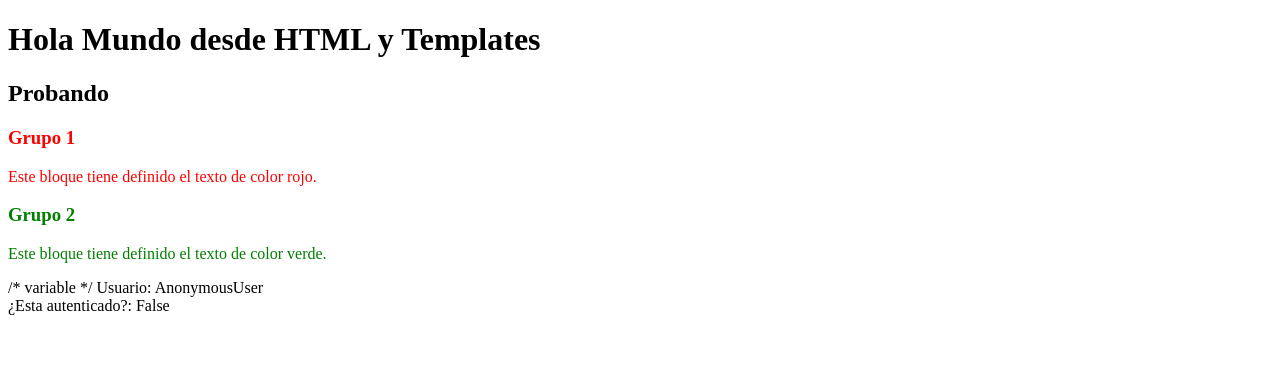
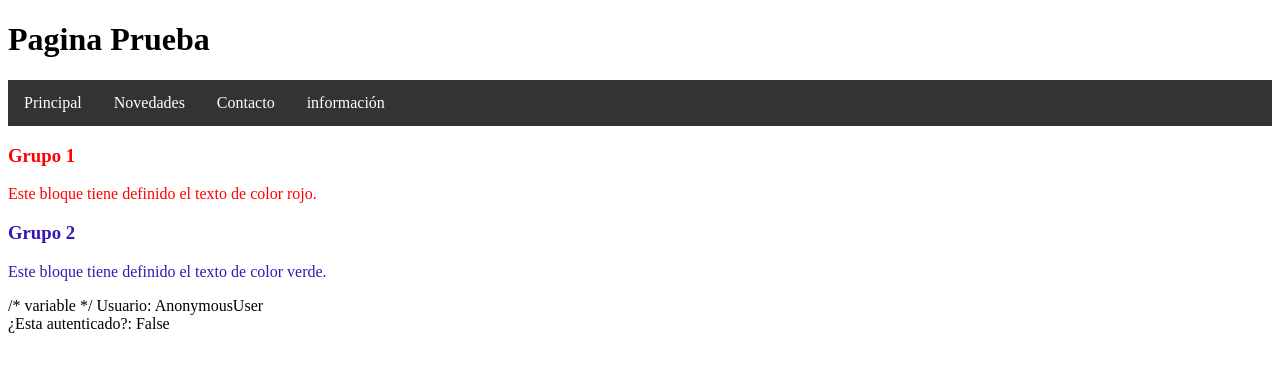
Before and after one commit to MoisesEnrique/proy02, a Django app: page / in a window 1280 px wide. Shown: the top 372 px of the page. Run offline with Django 3.2, Linux system fonts and the light colour scheme.

Commit message:
Agregando menu

```diff
--- a/src/inicio/static/css/estilo.css
+++ b/src/inicio/static/css/estilo.css
@@ -3,5 +3,32 @@
 }
 
 #parrafo2 {
-    color: green;
+    color: rgb(56, 22, 180);
 }
+
+ul.menu9 {
+    list-style-type: none;
+    margin: 0;
+    padding: 0;
+    overflow: hidden;
+    background-color: #333;
+}
+
+ul.menu9 li {
+    float: left;
+}
+ul.menu9 li a {
+    display: block;
+    color: white;
+    text-align: center;
+    padding: 14px 16px;
+    text-decoration: none;
+}
+
+ul.menu9 li a:hover:not(.active) {
+    background-color: #111;
+}
+
+.active {
+    background-color: #4CAF50;
+}
--- a/src/templates/home.html
+++ b/src/templates/home.html
@@ -9,8 +9,15 @@
     <link type="text/css" rel="stylesheet" href="{% static 'css/estilo.css' %}"/>
 </head>
 <body>
-    <h1>Hola Mundo desde HTML y Templates</h1>
-    <h2>Probando</h2>
+    <h1>Pagina Prueba</h1>
+
+    <ul class="menu9">
+        <li><a class="activo" href="#index">Principal</a></li>
+        <li><a href="#novedades">Novedades</a></li>
+        <li><a href="#contacto">Contacto</a></li>
+        <li><a href="#informacion">información</a></li>
+      </ul>
+
 
     <div id="parrafo1">
 
```
Also changed, not shown: src/templates/base.html (+8 -1 lines).
